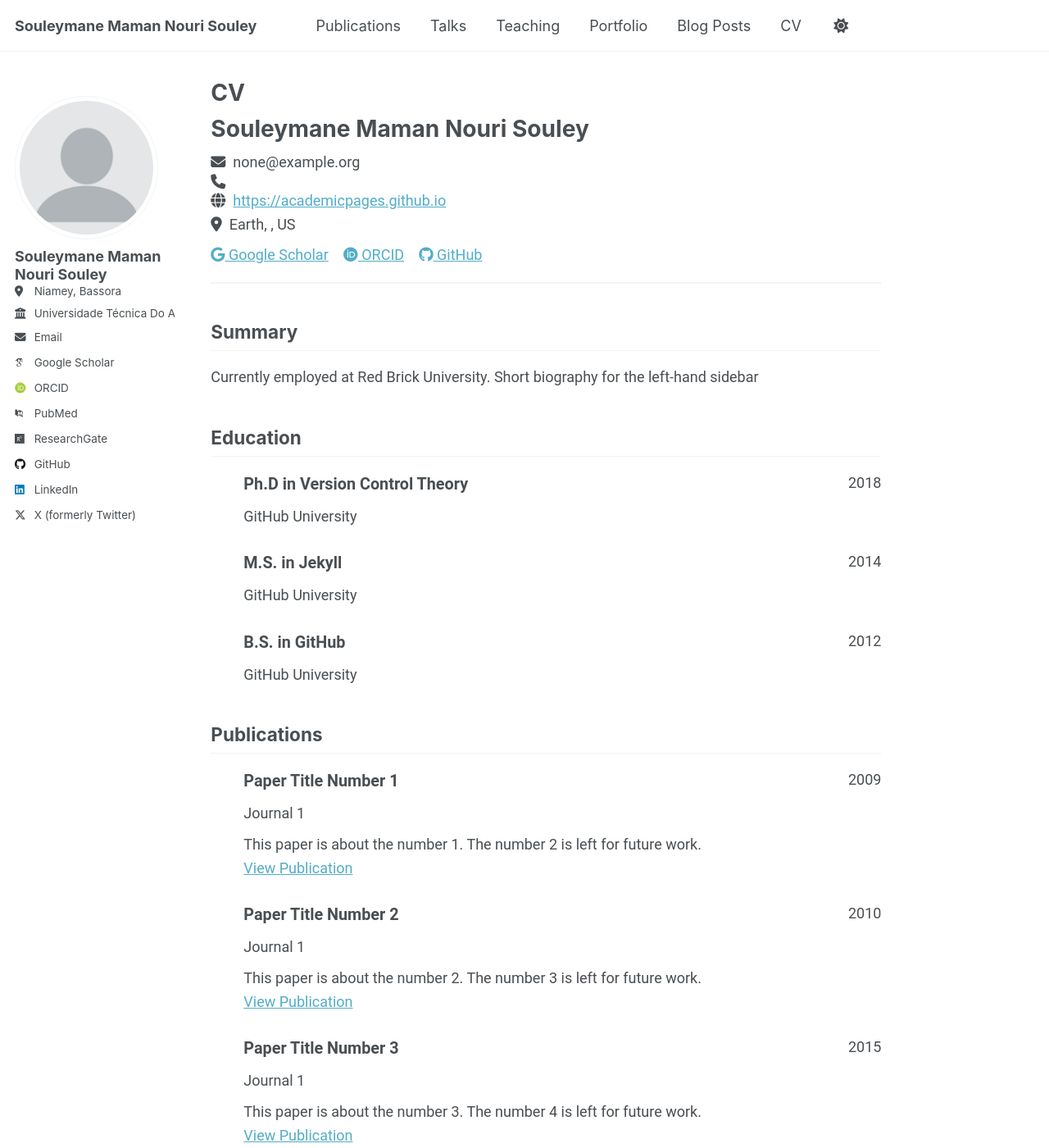
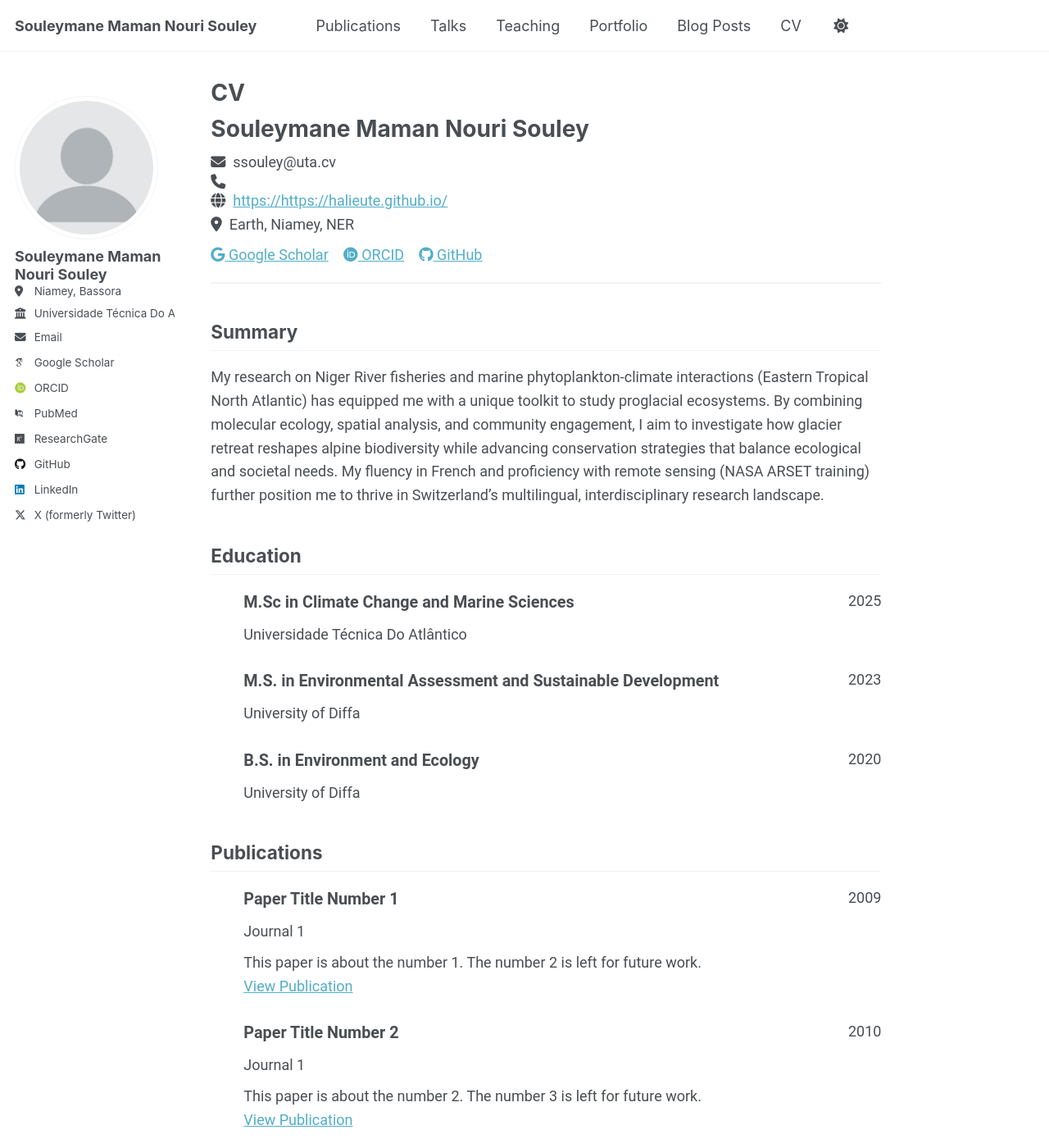
Before and after one commit to halieute/halieute.github.io, a Jekyll site: the page built from _pages/cv-json.md, in a window 1280 px wide and 1400 px high. Shown: the whole window at 82% size. Built offline with Jekyll 4.4.1, drawn with Linux system fonts in a browser that asks for light colours; some web fonts are replaced; a script that is not in the unit is left out.

Commit message:
Update cv.json

```diff
--- a/_data/cv.json
+++ b/_data/cv.json
@@ -1,61 +1,61 @@
 {
   "basics": {
     "name": "Souleymane Maman Nouri Souley",
-    "email": "none@example.org",
+    "email": "ssouley@uta.cv",
     "phone": "",
-    "website": "https://academicpages.github.io",
-    "summary": "Currently employed at Red Brick University. Short biography for the left-hand sidebar",
+    "website": "https://https://halieute.github.io/",
+    "summary": "My research on Niger River fisheries and marine phytoplankton-climate interactions (Eastern Tropical North Atlantic) has equipped me with a unique toolkit to study proglacial ecosystems. By combining molecular ecology, spatial analysis, and community engagement, I aim to investigate how glacier retreat reshapes alpine biodiversity while advancing conservation strategies that balance ecological and societal needs. My fluency in French and proficiency with remote sensing (NASA ARSET training) further position me to thrive in Switzerland’s multilingual, interdisciplinary research landscape.",
     "location": {
-      "address": "",
+      "address": "Niamey-Niger",
       "postalCode": "",
       "city": "Earth",
-      "countryCode": "US",
-      "region": ""
+      "countryCode": "NER",
+      "region": "Niamey"
     },
     "profiles": [
       {
         "network": "Google Scholar",
         "username": "",
-        "url": "https://scholar.google.com/citations?user=PS_CX0AAAAAJ"
+        "url": "https://scholar.google.com/citations?user=ssHqsWQAAAAJ&hl=fr"
       },
       {
         "network": "ORCID",
         "username": "",
-        "url": "http://orcid.org/yourorcidurl"
+        "url": "http://orcid.org/0009-0007-9857-0392"
       },
       {
         "network": "GitHub",
-        "username": "academicpages",
-        "url": "https://github.com/academicpages"
+        "username": "halieute",
+        "url": "https://github.com/halieute"
       }
     ]
   },
   "work": [],
   "education": [
     {
-      "institution": "GitHub University",
-      "area": "Ph.D in Version Control Theory",
+      "institution": "Universidade Técnica Do Atlântico",
+      "area": "M.Sc in Climate Change and Marine Sciences",
       "studyType": "",
-      "startDate": "",
-      "endDate": "2018",
+      "startDate": "2023",
+      "endDate": "2025",
       "gpa": null,
       "courses": []
     },
     {
-      "institution": "GitHub University",
-      "area": "M.S. in Jekyll",
+      "institution": "University of Diffa",
+      "area": "M.S. in Environmental Assessment and Sustainable Development",
       "studyType": "",
-      "startDate": "",
-      "endDate": "2014",
+      "startDate": "2021",
+      "endDate": "2023",
       "gpa": null,
       "courses": []
     },
     {
-      "institution": "GitHub University",
-      "area": "B.S. in GitHub",
+      "institution": "University of Diffa",
+      "area": "B.S. in Environment and Ecology",
       "studyType": "",
-      "startDate": "",
-      "endDate": "2012",
+      "startDate": "2016",
+      "endDate": "2020",
       "gpa": null,
       "courses": []
     }
```
